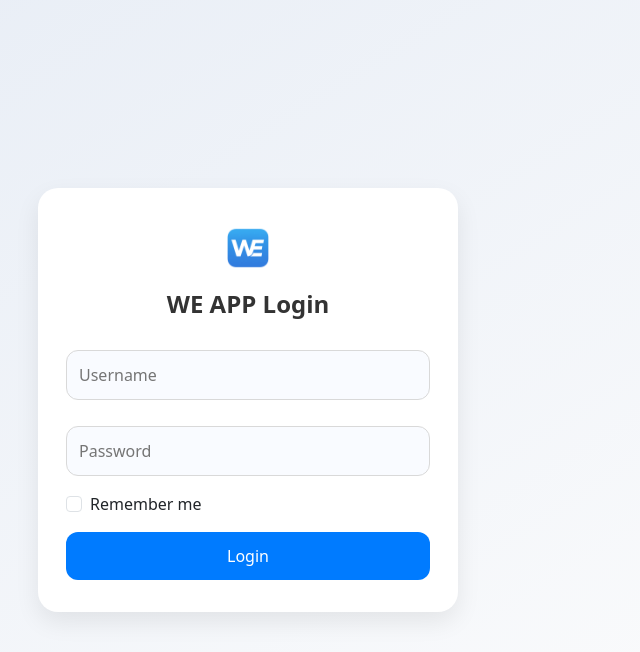
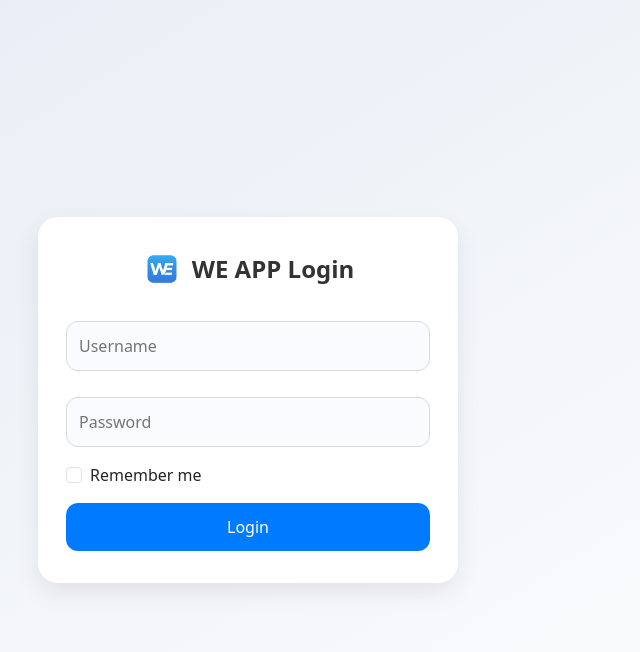
Before and after one commit to mqunaibi/Web-App, a Flask app: page /login in a window 1280 px wide. Shown: the top 652 px of the page, without its empty margins (392-1032 px from the left). Run offline with Flask 3, Linux system fonts and the light colour scheme.

Commit message:
Update files

```diff
--- a/templates/login.html
+++ b/templates/login.html
@@ -42,26 +42,24 @@
       width: 100%;
    }
 
-   /* ====== Brand / Logo ====== */
+   /* ====== Brand / Logo + Title ====== */
    .brand {
       display: flex;
       align-items: center;
       justify-content: center;
       gap: 10px;
-      margin-bottom: 14px;
+      margin-bottom: 22px;
    }
    .brand img {
-      height: 56px;
+      height: 40px;
       width: auto;
       display: block;
    }
-
-   .login-box h2 {
-      text-align: center;
+   .brand h2 {
+      margin: 0;
+      font-weight: bold;
+      font-size: 24px;
       color: #333;
-      margin: 8px 0 22px;
-      font-size: 24px;
-      font-weight: bold;
    }
 
    .login-box input[type="text"],
@@ -113,13 +111,11 @@
  </head>
  <body>
   <div class="login-box">
-    <!-- شعار التطبيق -->
+    <!-- شعار التطبيق + العنوان -->
     <div class="brand">
-      <img src="{{ url_for('static', filename='images/logo.png') }}?v=2"
-           alt="WE-APP Logo"/>
+      <img src="{{ url_for('static', filename='images/logo.png') }}?v=2" alt="WE-APP Logo"/>
+      <h2>WE APP Login</h2>
     </div>
-
-    <h2>WE APP Login</h2>
 
     {% if error %}
       <p class="error">{{ error }}</p>
```
